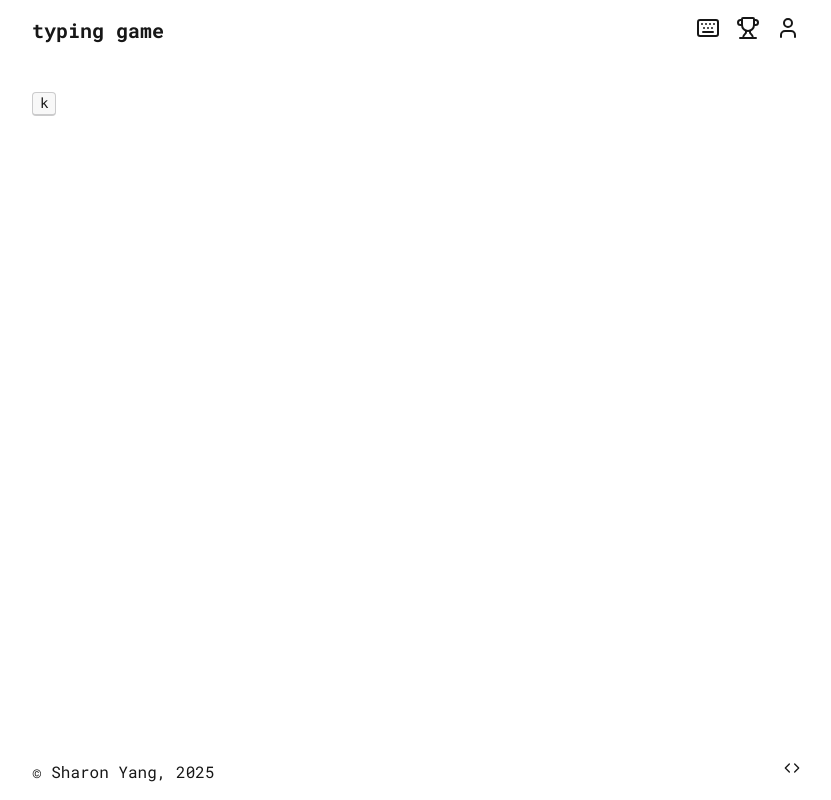
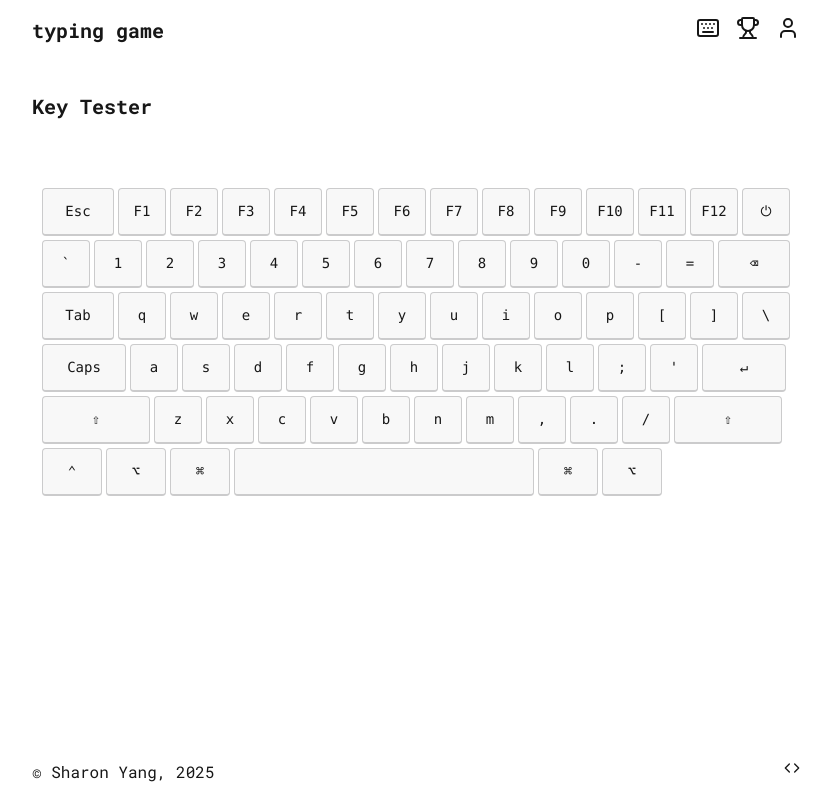
Before and after one commit to sharonyang16/typing-game, a Next.js app in the folder frontend/: page /keyboard in a window 1280 px wide. Shown: the whole page, without its empty margins (224-1055 px from the left). Built offline with nearby package versions, Linux system fonts and the light colour scheme; no server answers.

Commit message:
add keyboard page

```diff
--- a/frontend/app/keyboard/page.tsx
+++ b/frontend/app/keyboard/page.tsx
@@ -1,9 +1,36 @@
 "use client";
 
+import useKeyboardPage from "@/hooks/useKeyboardPage";
+
 const KeyboardPage = () => {
+  const { keyboard, keyMap } = useKeyboardPage();
   return (
-    <div className="flex">
-      <kbd className="kbd">k</kbd>
+    <div className="flex flex-col gap-16">
+      <h1 className="text-xl font-bold">Key Tester</h1>
+      <div className="w-full flex justify-center align-center">
+        <div className="flex-col">
+          {keyboard.map((row, index) => (
+            <div
+              className="my-1 flex w-full gap-1"
+              key={`keyboard-row-${index}`}
+            >
+              {row.map((key, index) => (
+                <kbd
+                  className={`kbd ${keyMap.get(key.value) && "bg-accent text-accent-content"}`}
+                  style={{
+                    minWidth: key.width * 48,
+                    minHeight: 48,
+                  }}
+                  key={key.value + index}
+                >
+                  {key.label}
+                </kbd>
+              ))}
+            </div>
+          ))}
+        </div>
+
+      </div>
     </div>
   );
 };
--- a/frontend/hooks/useGame.ts
+++ b/frontend/hooks/useGame.ts
@@ -30,7 +30,7 @@ import { useAuthContext } from "@/context/AuthContext";
  * @returns showAccuracyWarningBanner - if the accuracy warning banner should be shown
  */
 const useGame = () => {
-  const { keyPressed } = useKeyboardEvents();
+  const { keyPressed } = useKeyboardEvents(false);
   const [numWords, setNumWords] = useState(25);
   const [useCaps, setUseCaps] = useState(false);
   const [wordsToType, setWordsToType] = useState("");
@@ -163,7 +163,7 @@ const useGame = () => {
    * @returns void
    */
   const handleNumWordsChange = (
-    e: React.ChangeEvent<HTMLInputElement>
+    e: React.ChangeEvent<HTMLInputElement>,
   ): void => {
     try {
       setNumWords(parseInt(e.target.value));
--- a/frontend/hooks/useKeyboardEvents.ts
+++ b/frontend/hooks/useKeyboardEvents.ts
@@ -5,7 +5,7 @@ import { useEffect, useState } from "react";
  * Custom hook for handling keyboard events.
  * @returns keyPressed - the key that was pressed
  */
-const useKeyboardEvents = () => {
+const useKeyboardEvents = (disableKeyboardEvents: boolean) => {
   const [keyPressed, setKeyPressed] = useState("");
   const [nextKeyUpperCase, setNextKeyUpperCase] = useState(false);
 
@@ -26,6 +26,10 @@ const useKeyboardEvents = () => {
    * @returns void
    */
   const handleKeyDown = (e: KeyboardEvent): void => {
+    if (disableKeyboardEvents) {
+      e.preventDefault();
+      e.stopPropagation();
+    }
     if (e.key === "Shift") {
       setNextKeyUpperCase(true);
     }
--- /dev/null
+++ b/frontend/hooks/useKeyboardPage.ts
@@ -0,0 +1,103 @@
+import { useEffect, useMemo } from "react";
+import useKeyboardEvents from "./useKeyboardEvents";
+
+type Key = {
+  value: string;
+  label: string;
+  width: number;
+  pressed: boolean;
+};
+
+const KEY_WIDTHS: Record<string, number> = {
+  Escape: 1.5,
+  Backspace: 1.5,
+  Tab: 1.5,
+  CapsLock: 1.75,
+  Enter: 1.75,
+  Shift: 2.25,
+  Control: 1.25,
+  Alt: 1.25,
+  Meta: 1.25,
+  " ": 6.25,
+};
+
+const KEY_LABELS: Record<string, string> = {
+  Escape: "Esc",
+  CapsLock: "Caps",
+  Backspace: "⌫",
+  Enter: "↵",
+  Shift: "⇧",
+  Control: "⌃",
+  Meta: "⌘",
+  Alt: "⌥",
+  Tab: "Tab",
+  " ": "",
+  Power: "⏻",
+};
+
+const KEY_VALUES: string[][] = [
+  [
+    "Escape",
+    "F1",
+    "F2",
+    "F3",
+    "F4",
+    "F5",
+    "F6",
+    "F7",
+    "F8",
+    "F9",
+    "F10",
+    "F11",
+    "F12",
+    "Power",
+  ],
+  [
+    "`",
+    "1",
+    "2",
+    "3",
+    "4",
+    "5",
+    "6",
+    "7",
+    "8",
+    "9",
+    "0",
+    "-",
+    "=",
+    "Backspace",
+  ],
+  ["Tab", "q", "w", "e", "r", "t", "y", "u", "i", "o", "p", "[", "]", "\\"],
+  ["CapsLock", "a", "s", "d", "f", "g", "h", "j", "k", "l", ";", "'", "Enter"],
+  ["Shift", "z", "x", "c", "v", "b", "n", "m", ",", ".", "/", "Shift"],
+  ["Control", "Alt", "Meta", " ", "Meta", "Alt"],
+];
+
+const useKeyboardPage = () => {
+  const { keyPressed } = useKeyboardEvents(true);
+  const keyboard: Key[][] = KEY_VALUES.map((row) =>
+    row.map(
+      (value): Key => ({
+        value,
+        label: KEY_LABELS[value] ?? value,
+        width: KEY_WIDTHS[value] ?? 1,
+        pressed: false,
+      }),
+    ),
+  );
+  const keyMap = useMemo(
+    () => new Map(KEY_VALUES.flat().map((key) => [key, false])),
+    [],
+  );
+
+  useEffect(() => {
+    console.log(keyPressed);
+    const key = keyPressed.length === 1 ? keyPressed.toLowerCase() : keyPressed;
+    keyMap.set(key, true);
+  }, [keyMap, keyPressed]);
+
+  return { keyboard, keyMap };
+};
+
+export default useKeyboardPage;
```
